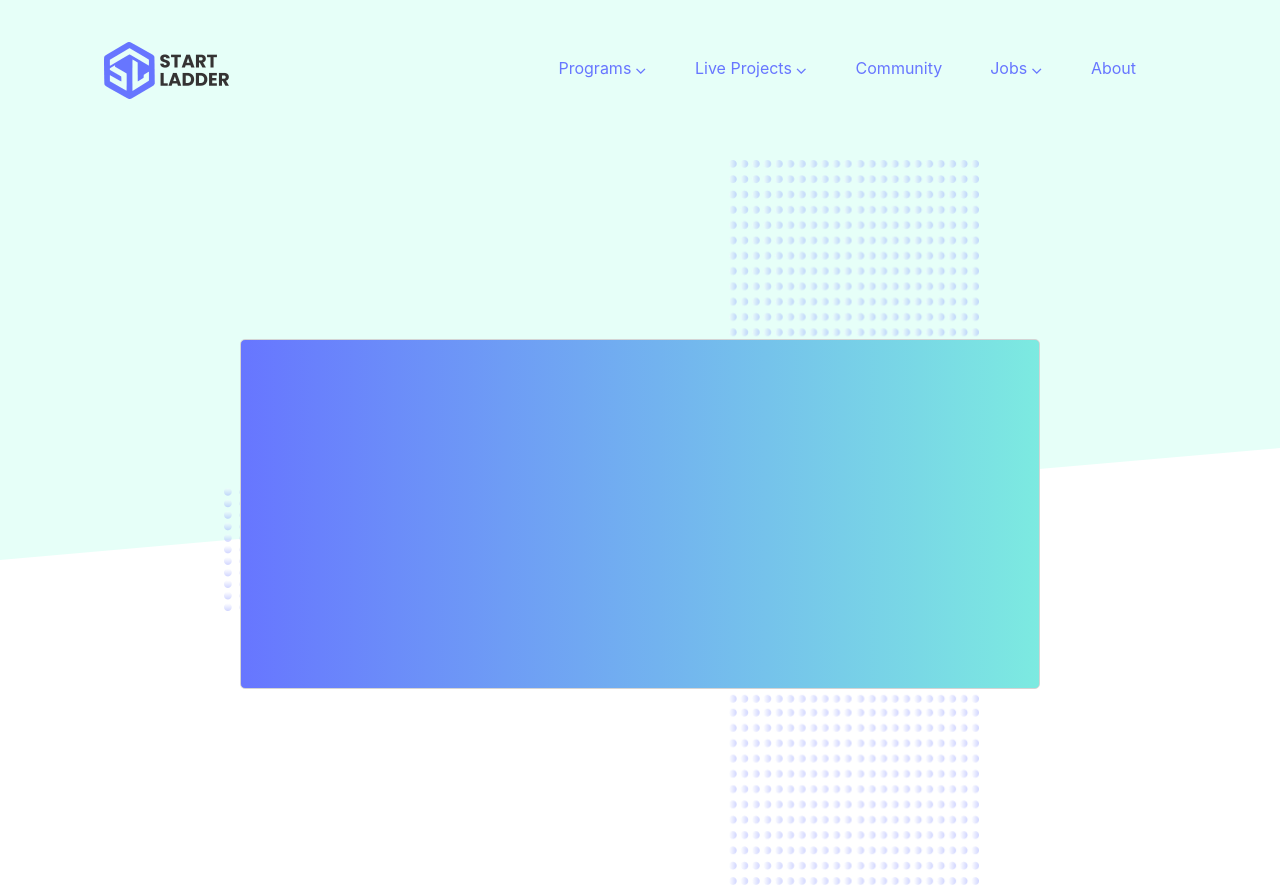
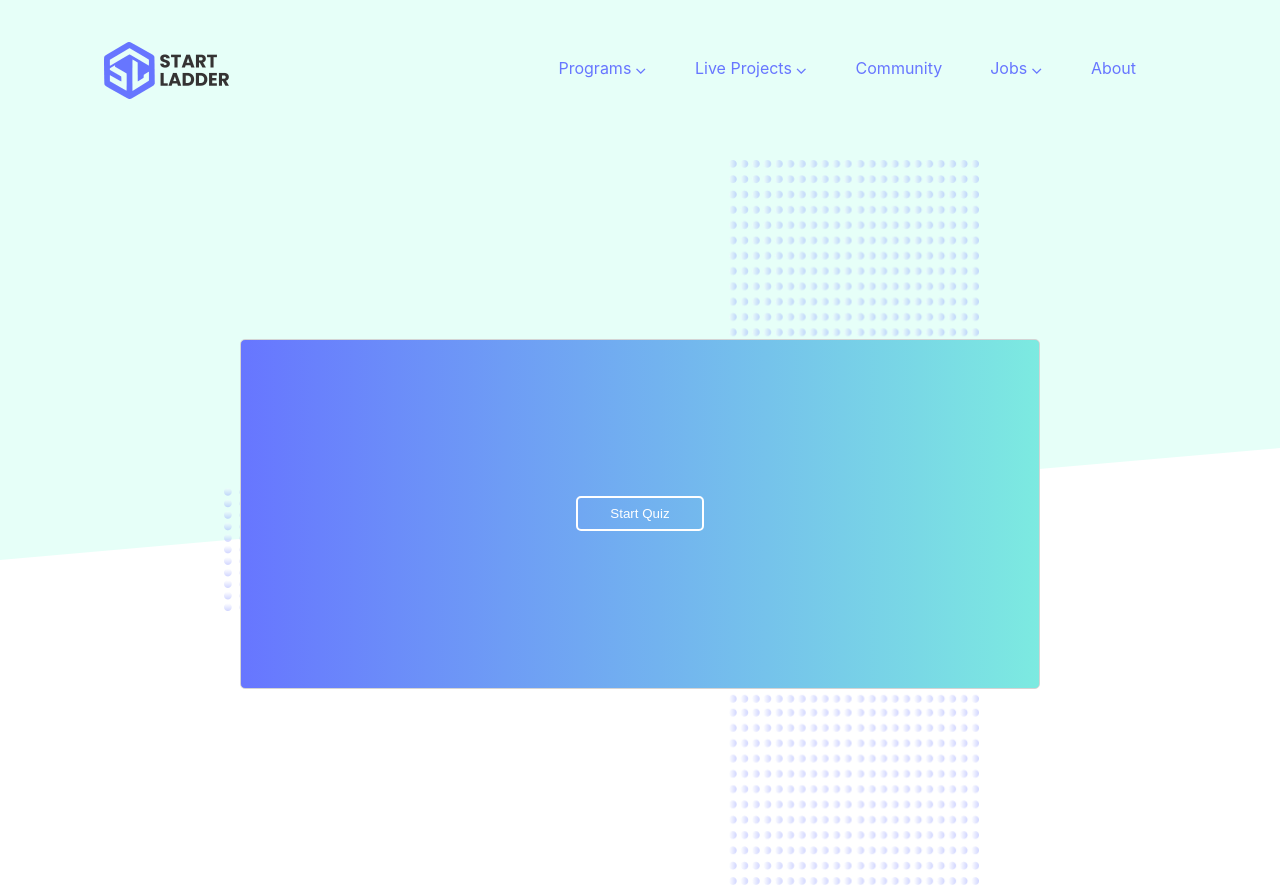
Before and after one commit to srijans38/quiz_app, a React (Create React App) app: page / in a window 1280 px wide. Built offline with nearby package versions, Linux system fonts and the light colour scheme.

Commit message:
feat: add button comp

```diff
--- a/src/App.css
+++ b/src/App.css
@@ -35,4 +35,7 @@
   border-radius: 5px;
   margin-inline: auto;
   margin-top: 15rem;
+  display: flex;
+  align-items: center;
+  justify-content: center;
 }
--- a/src/App.js
+++ b/src/App.js
@@ -2,6 +2,7 @@ import './App.css';
 import Navbar from './components/Navbar/Navbar';
 import dotsHor from './assets/dots_horizontal.png';
 import dotsVer from './assets/dots_vertical.png';
+import Button from './components/Button/Button';
 
 function App() {
   return (
@@ -21,8 +22,9 @@ function App() {
         role="presentation"
         width={250}
       />
-
-      <div className="quiz"></div>
+      <div className="quiz">
+        <Button onClick={() => console.log('click')}>Start Quiz</Button>
+      </div>
     </div>
   );
 }
--- /dev/null
+++ b/src/components/Button/Button.jsx
@@ -0,0 +1,9 @@
+import styles from './Button.module.css';
+
+export default function Button(props) {
+  return (
+    <button {...props} className={styles.btn}>
+      {props.children}
+    </button>
+  );
+}
--- /dev/null
+++ b/src/components/Button/Button.module.css
@@ -0,0 +1,10 @@
+.btn {
+  outline: none;
+  background: transparent;
+  color: white;
+  border: 2px solid white;
+  padding-inline: 2rem;
+  padding-block: 0.5rem;
+  border-radius: 5px;
+  cursor: pointer;
+}
```
